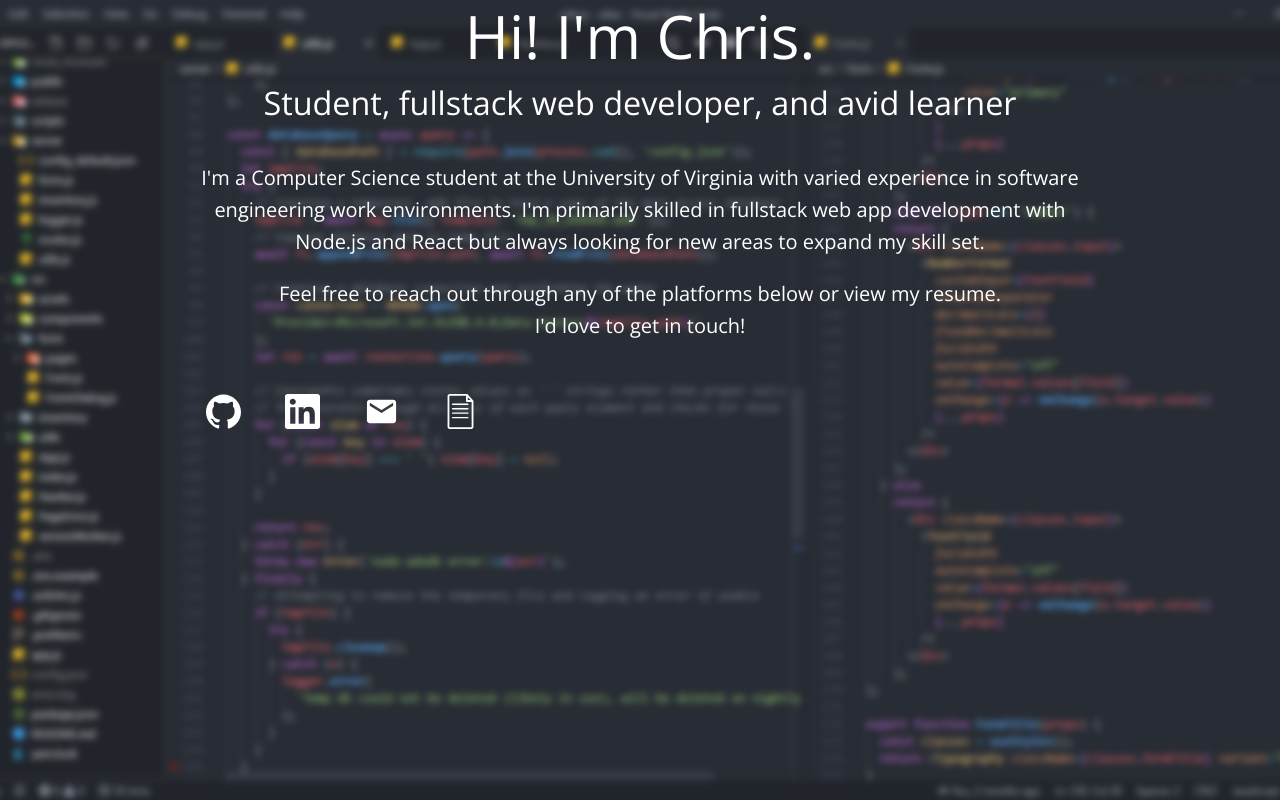
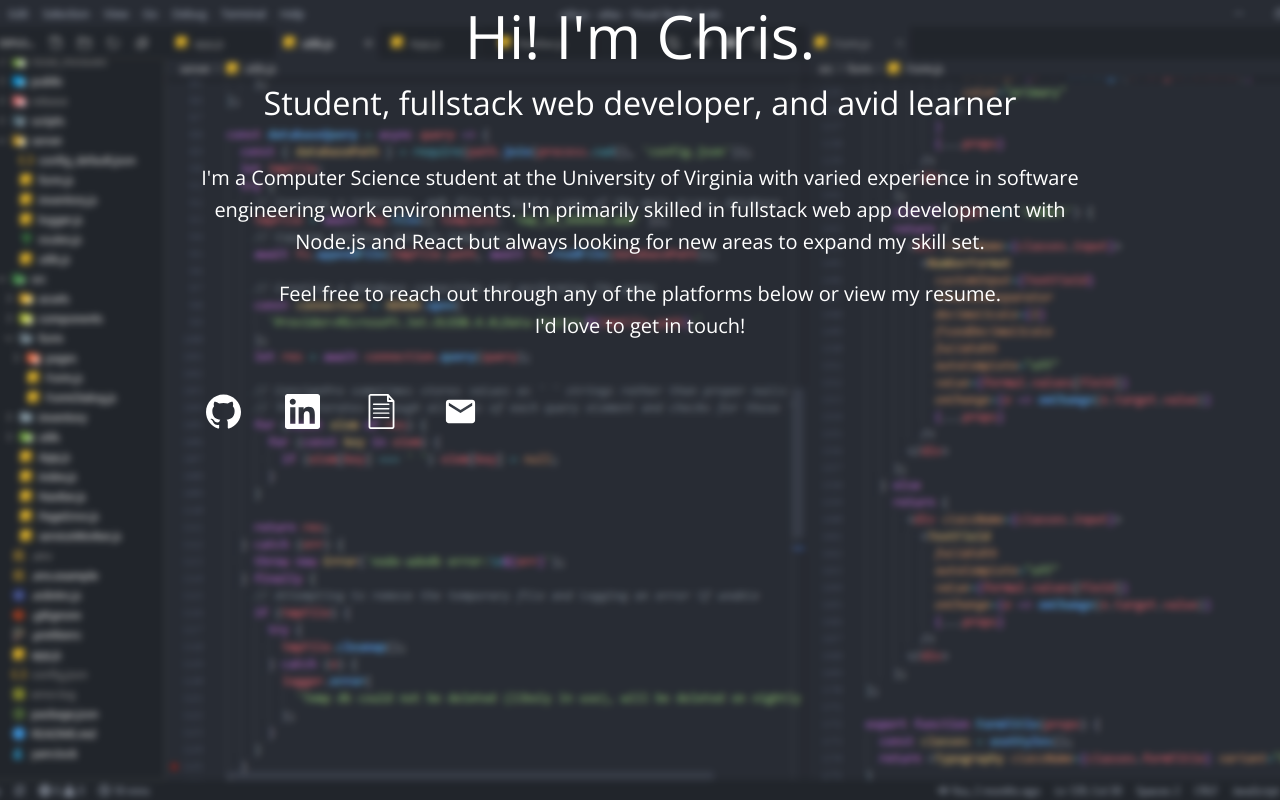
Before and after one commit to chrissantamaria/personal-site-old, a React (Create React App) app: page / in a window 1280 px wide. Built offline with nearby package versions, Linux system fonts and the light colour scheme.

Commit message:
Reorder contact icons

```diff
--- a/src/App.js
+++ b/src/App.js
@@ -51,11 +51,11 @@ export default function App() {
         >
           <LinkedInIcon fontSize="large" />
         </IconLink>
+      <IconLink title="Resume" link="/resume.pdf">
+        <PaperIcon fontSize="large" />
+      </IconLink>
         <IconLink title="Email" link="mailto:chris@santamaria.me?subject=Hey!">
           <EmailIcon fontSize="large" />
-        </IconLink>
-        <IconLink title="Resume" link="/resume.pdf">
-          <PaperIcon fontSize="large" />
         </IconLink>
       </div>
     </Container>
```
